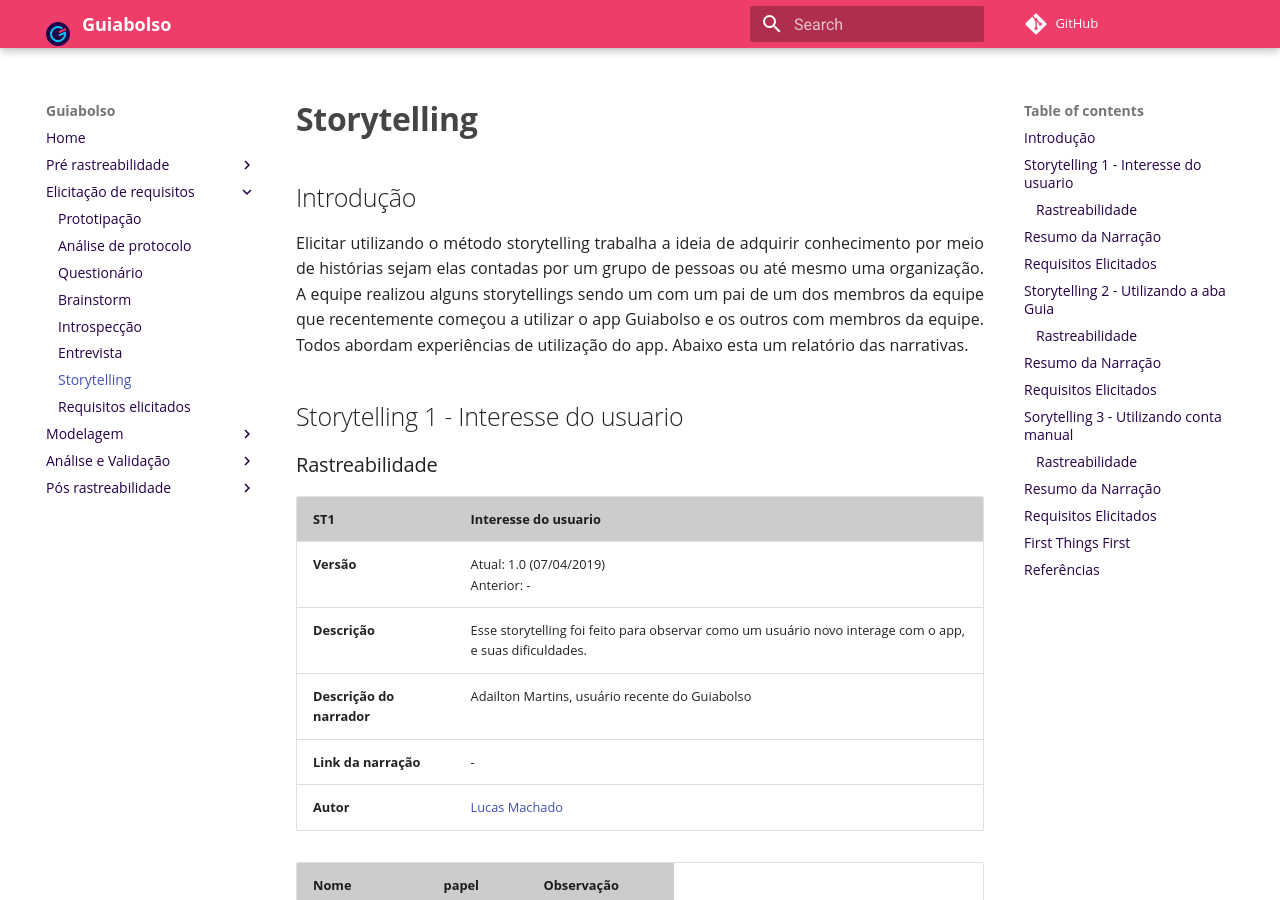
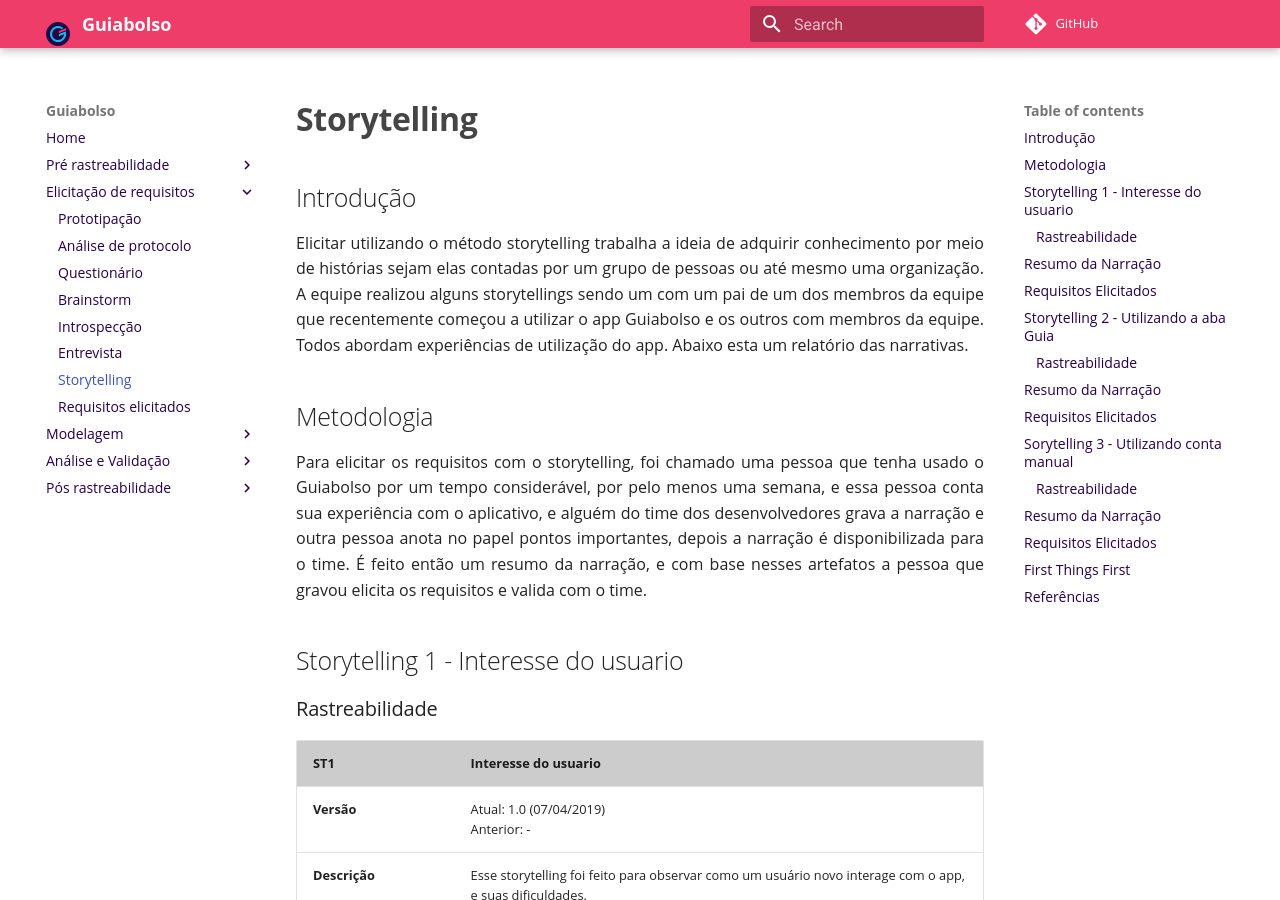
Before and after one commit to fga-disciplinas/2019.1-Guia-Bolso, an MkDocs documentation site: the page built from docs/elicitacao-de-requisitos/storytelling.md, in a window 1280 px wide and 900 px high. Built offline with MkDocs 1.6.1 and Material for MkDocs 9.7.7, drawn with Linux system fonts in a browser that asks for light colours; comment, search, counter and statistics services are not loaded; old or Windows-style settings are respelled for this version of MkDocs.

Commit message:
Feito a metodologia de storytelling

```diff
--- a/docs/elicitacao-de-requisitos/storytelling.md
+++ b/docs/elicitacao-de-requisitos/storytelling.md
@@ -1,6 +1,11 @@
 ## Introdução
 
 Elicitar utilizando o método storytelling trabalha a ideia de adquirir conhecimento por meio de histórias sejam elas contadas por um grupo de pessoas ou até mesmo uma organização. A equipe realizou alguns storytellings sendo um com um pai de um dos membros da equipe que recentemente começou a utilizar o app Guiabolso e os outros com membros da equipe. Todos abordam experiências de utilização do app. Abaixo esta um relatório das narrativas.
+
+## Metodologia
+
+Para elicitar os requisitos com o storytelling, foi chamado uma pessoa que tenha usado o Guiabolso por um tempo considerável, por pelo menos uma semana, e essa pessoa conta sua experiência com o aplicativo, e alguém do time dos desenvolvedores grava a narração e outra pessoa anota no papel pontos importantes, depois a narração é disponibilizada para o time.
+É feito então um resumo da narração, e com base nesses artefatos a pessoa que gravou elicita os requisitos e valida com o time.
 
 ## Storytelling 1 - Interesse do usuario
 
```
